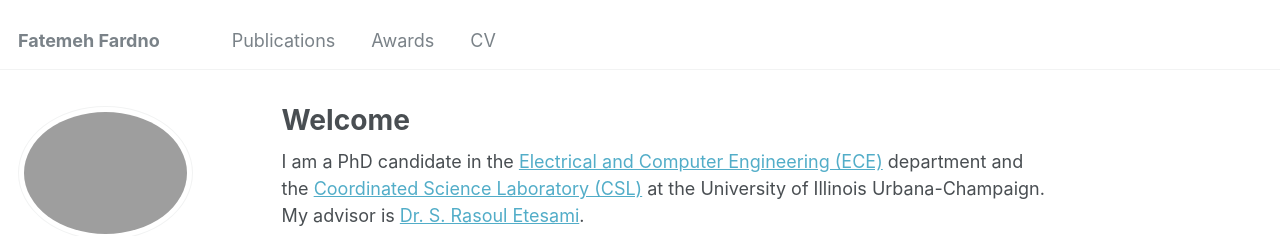
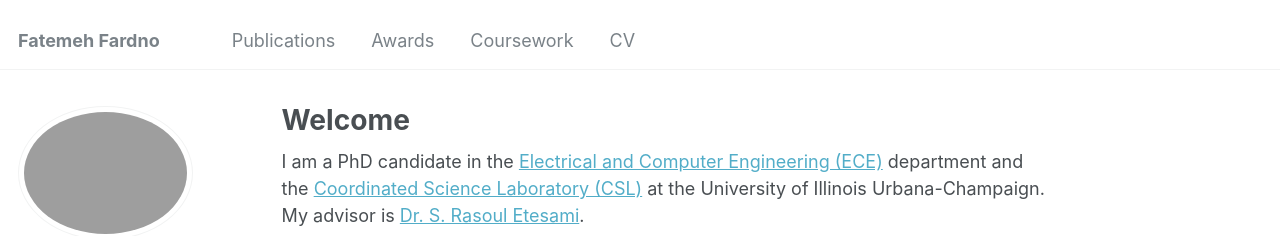
Before and after one commit to ffardno/ffardno.github.io, a Jekyll site: the page built from _pages/about.md, in a window 1280 px wide. Shown: the top 236 px of the page. Built offline with Jekyll 4.4.1, drawn with Linux system fonts in a browser that asks for light colours; some web fonts are replaced.

Commit message:
Update navigation.yml

```diff
--- a/_data/navigation.yml
+++ b/_data/navigation.yml
@@ -11,5 +11,8 @@ main:
   - title: "Awards"
     url: /awards/
 
+  - title: "Coursework"
+    url: /Courses/
+
   - title: "CV"
     url: /cv/
```
